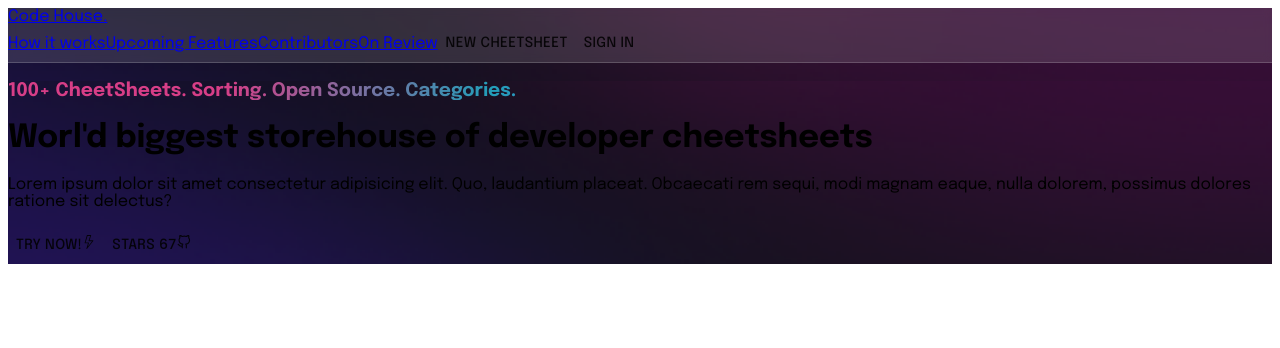
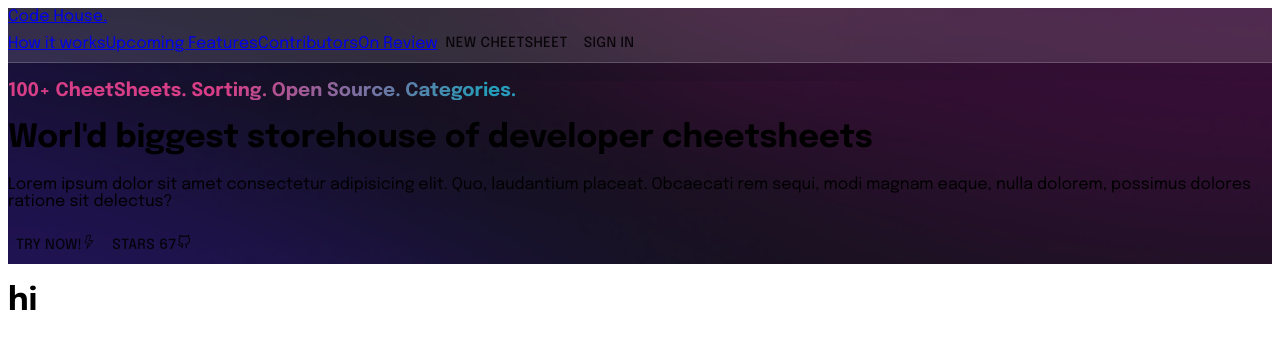
Before and after one commit to HappyBrother2022/codehouse, a Next.js app: page / in a window 1280 px wide. Shown: the top 348 px of the page. Built offline with nearby package versions, Linux system fonts and the light colour scheme.

Commit message:
creating app header

```diff
--- /dev/null
+++ b/components/App.js
@@ -0,0 +1,11 @@
+import React from "react";
+
+const App = () => {
+  return (
+    <div className="p-3 bg-[#ECF2F5] min-h-screen">
+      <h1>hi</h1>
+    </div>
+  );
+};
+
+export default App;
--- /dev/null
+++ b/components/AppHeader.js
@@ -0,0 +1,11 @@
+import React from "react";
+
+const AppHeader = () => {
+  return (
+    <div className="w-full px-4 py-3">
+      <h1>hi</h1>
+    </div>
+  );
+};
+
+export default AppHeader;
--- a/components/Hero.js
+++ b/components/Hero.js
@@ -20,7 +20,7 @@
           <h3 className="text-lg bg-text-gradient font-bold mb-3 uppercase tracking-wider">
             100+ CheetSheets. Sorting. Open Source. Categories.
           </h3>
-          <h1 className="font-bold text-[3.5rem] leading-[3.75rem]">
+          <h1 className="font-bold text-[3.25rem] leading-[3.35rem]">
             Worl'd biggest storehouse of developer cheetsheets
           </h1>
           <p className="text-light text-[#aaa] my-2 mt-4">
--- a/components/index.js
+++ b/components/index.js
@@ -1,2 +1,4 @@
 export { default as Hero } from "./Hero";
 export { default as Header } from "./Header";
+export { default as App } from "./App";
+export { default as AppHeader } from "./AppHeader";
--- a/pages/index.js
+++ b/pages/index.js
@@ -1,8 +1,13 @@
 import React from "react";
-import { Hero } from "../components";
+import { App, Hero } from "../components";
 
 const index = () => {
-  return <Hero />;
+  return (
+    <div className="h-full w-full">
+      <Hero />
+      <App />
+    </div>
+  );
 };
 
 export default index;
```
